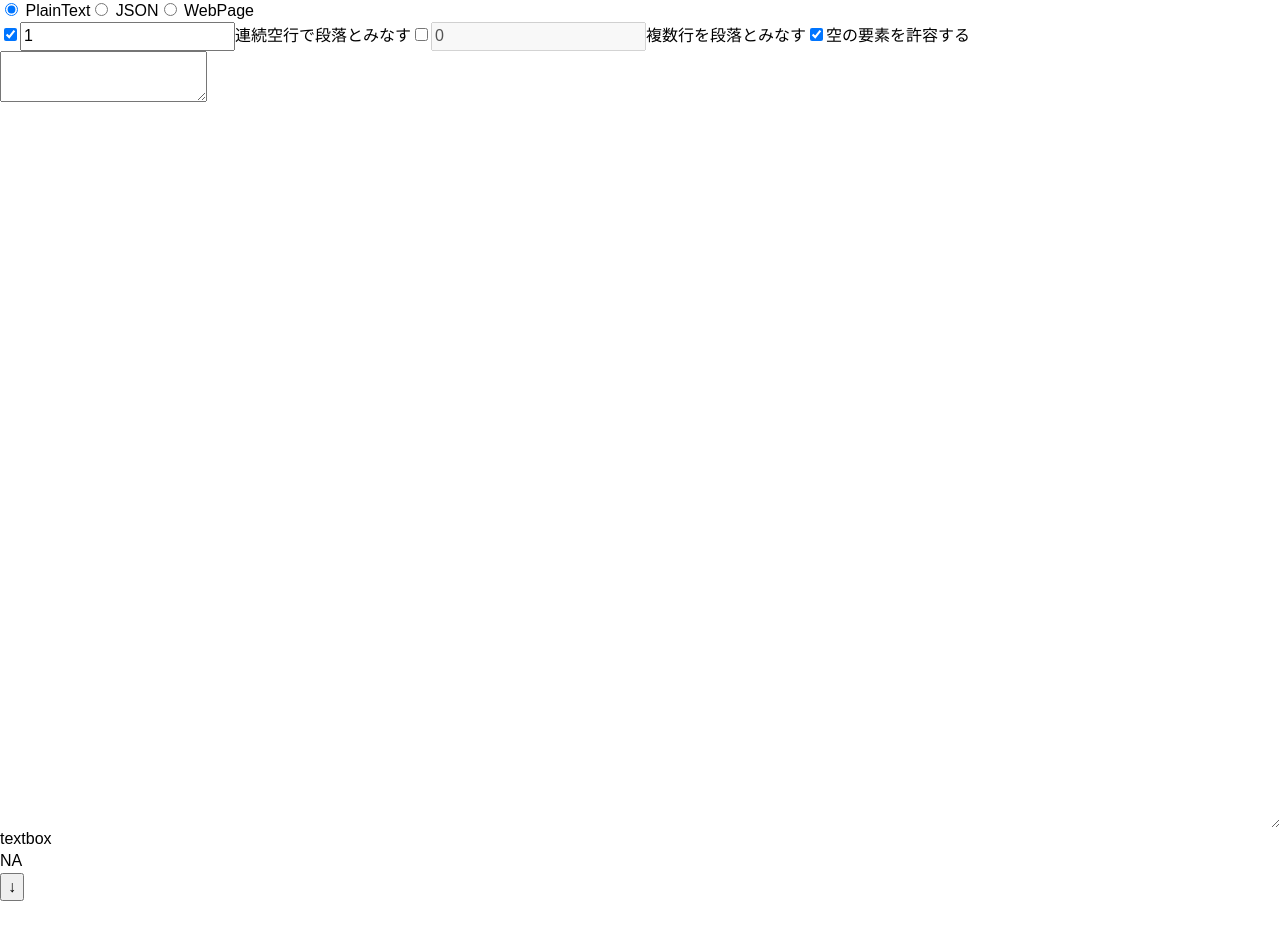
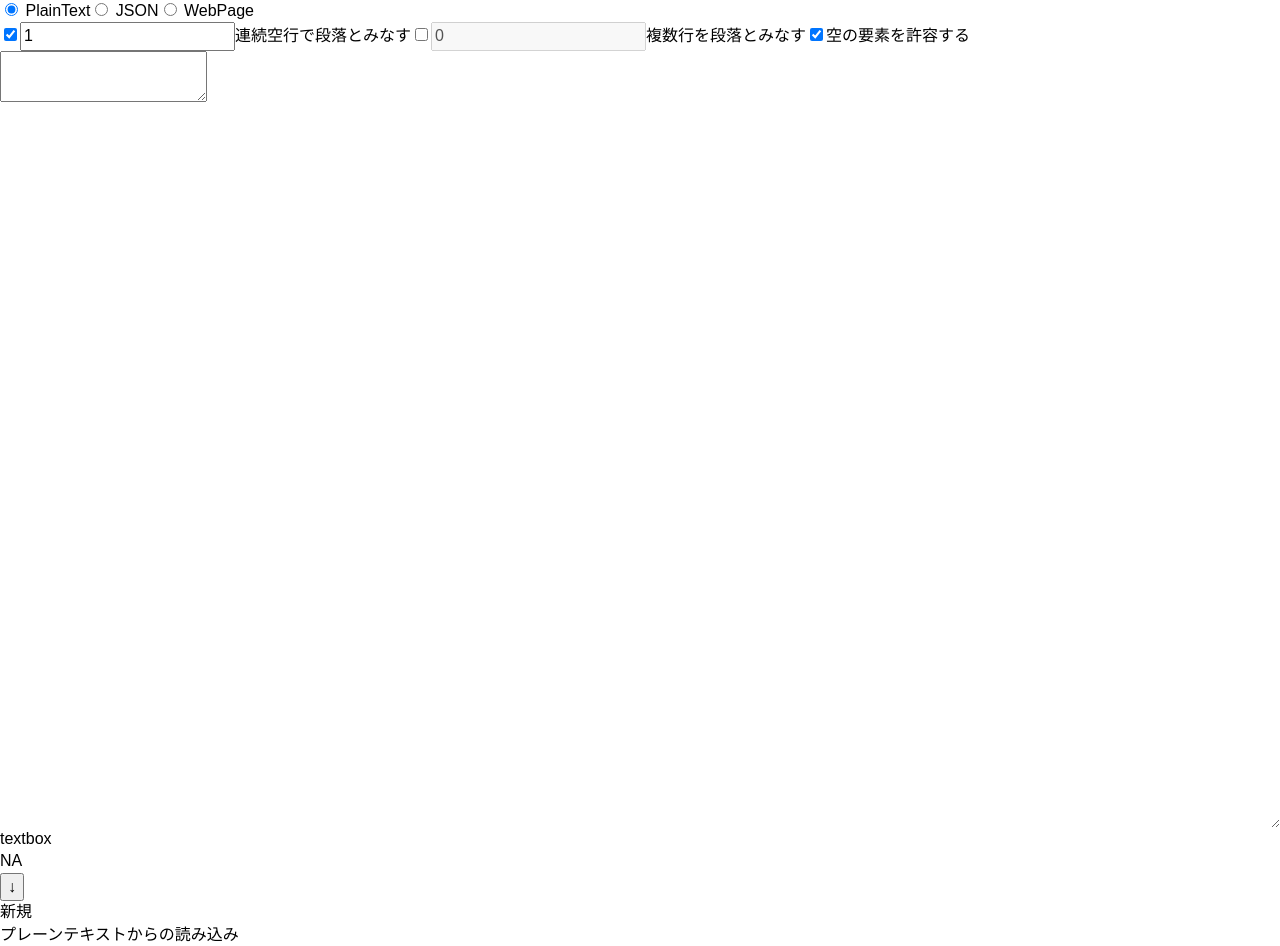
Before and after one commit to CrafterKina/tetori, a React (Create React App) app: page / in a window 1280 px wide. Before the commit the page ends 901 px from the top, so only its background shows below. Built offline with nearby package versions, Linux system fonts and the light colour scheme.

Commit message:
Add ChangeLog

```diff
--- a/src/App.tsx
+++ b/src/App.tsx
@@ -1,18 +1,23 @@
 import React, {Reducer, useReducer} from 'react';
 import {Tetori, TetoriContents} from "./Tetori";
 import {SourceSwitcher} from "./SourceSwitcher";
+import {ChangeLog} from "./ChangeLog";
 
 type Step = { message: string, snapshot: TetoriContents };
 type History = { stepNumber: number, history: Array<Step> }
 
 export type EditMessage = { type: "edit", snapshot: TetoriContents, message: string };
+export type JumpMessage = { type: "jump", to: number }
 
 function App() {
-    const [state, dispatchMessage] = useReducer<Reducer<History, EditMessage>>((state, action) => {
+    const [state, dispatchMessage] = useReducer<Reducer<History, EditMessage | JumpMessage>>((state, action) => {
         switch (action.type) {
             case "edit": {
                 const {message, snapshot} = action;
                 return {stepNumber: state.history.length, history: state.history.concat({message, snapshot})};
+            }
+            case "jump": {
+                return Object.assign({}, state, {stepNumber: action.to});
             }
         }
     }, {stepNumber: 0, history: [{message: "新規", snapshot: []}]});
@@ -21,6 +26,7 @@ function App() {
         <div className="App">
             <SourceSwitcher dispatchEditMessage={dispatchMessage}/>
             <Tetori contents={state.history[state.stepNumber].snapshot} dispatchEditMessage={dispatchMessage}/>
+            <ChangeLog dispatchJumpMessage={dispatchMessage} log={state.history.map(e => e.message)}/>
         </div>
     );
 }
--- /dev/null
+++ b/src/ChangeLog.tsx
@@ -0,0 +1,10 @@
+import React, {Dispatch} from "react";
+import {JumpMessage} from "./App";
+
+export function ChangeLog(props: { dispatchJumpMessage: Dispatch<JumpMessage>, log: string[] }) {
+    return (<ol>
+        {props.log.map((e, i) => <li key={i} onClick={() => {
+            props.dispatchJumpMessage({type: "jump", to: i})
+        }}>{e}</li>)}
+    </ol>)
+}
```
